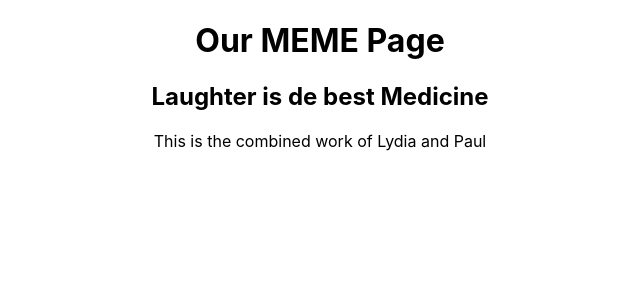
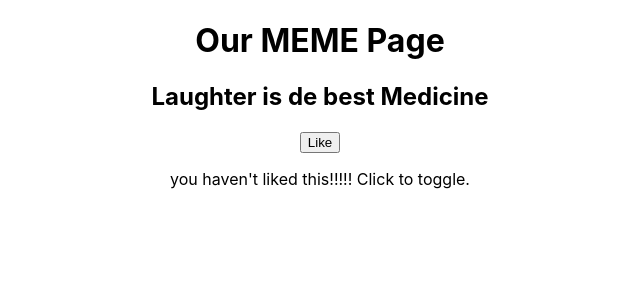
Before and after one commit to SeLFsTeR/PaulLydia-, a React (Create React App) app: page / in a window 1280 px wide. Shown: the top 300 px of the page, without its empty margins (320-960 px from the left). Built offline with nearby package versions, Linux system fonts and the light colour scheme.

Commit message:
Added like button

```diff
--- a/src/App.js
+++ b/src/App.js
@@ -2,13 +2,15 @@ import React from "react";
 import "./App.css";
 import Title from "./component/Title";
 import Footer from "./component/Footer";
+import Likebutton from "./component/Likebutton";
 
 export default class App extends React.Component {
   render() {
     return (
       <div className="App">
         <Title content="MEME title" />
-        <Footer />
+        <Likebutton id="example" />
+        <div id="example"></div>
       </div>
     );
   }
--- a/src/component/Footer.js
+++ /dev/null
@@ -1,11 +0,0 @@
-import React, { Component } from "react";
-
-export default class Footer extends Component {
-  render() {
-    return (
-      <div className="App">
-        <footer>This is the combined work of Lydia and Paul</footer>
-      </div>
-    );
-  }
-}
--- /dev/null
+++ b/src/component/Likebutton.css
@@ -0,0 +1,12 @@
+.btn-primary {
+  background-color: #23aa4e;
+  border-color: #177d37;
+}
+
+#example {
+  margin: 3rem;
+}
+
+.customContainer {
+  border: 1px solid black;
+}
--- /dev/null
+++ b/src/component/Likebutton.js
@@ -0,0 +1,32 @@
+import React, { Component } from "react";
+
+export default class LikeButton extends React.Component {
+  constructor() {
+    super();
+    this.state = {
+      liked: false
+    };
+    this.handleClick = this.handleClick.bind(this);
+  }
+
+  handleClick() {
+    this.setState({
+      liked: !this.state.liked
+    });
+  }
+
+  render() {
+    const text = this.state.liked ? "liked" : "haven't liked";
+    const label = this.state.liked ? "Unlike" : "Like";
+    return (
+      <div className="customContainer">
+        <button className="btn btn-primary" onClick={this.handleClick}>
+          {label}
+        </button>
+        <p>you {text} this!!!!! Click to toggle.</p>
+      </div>
+    );
+  }
+}
+
+//ReactDOM.render(<LikeButton />, document.getElementById("example"));
```
